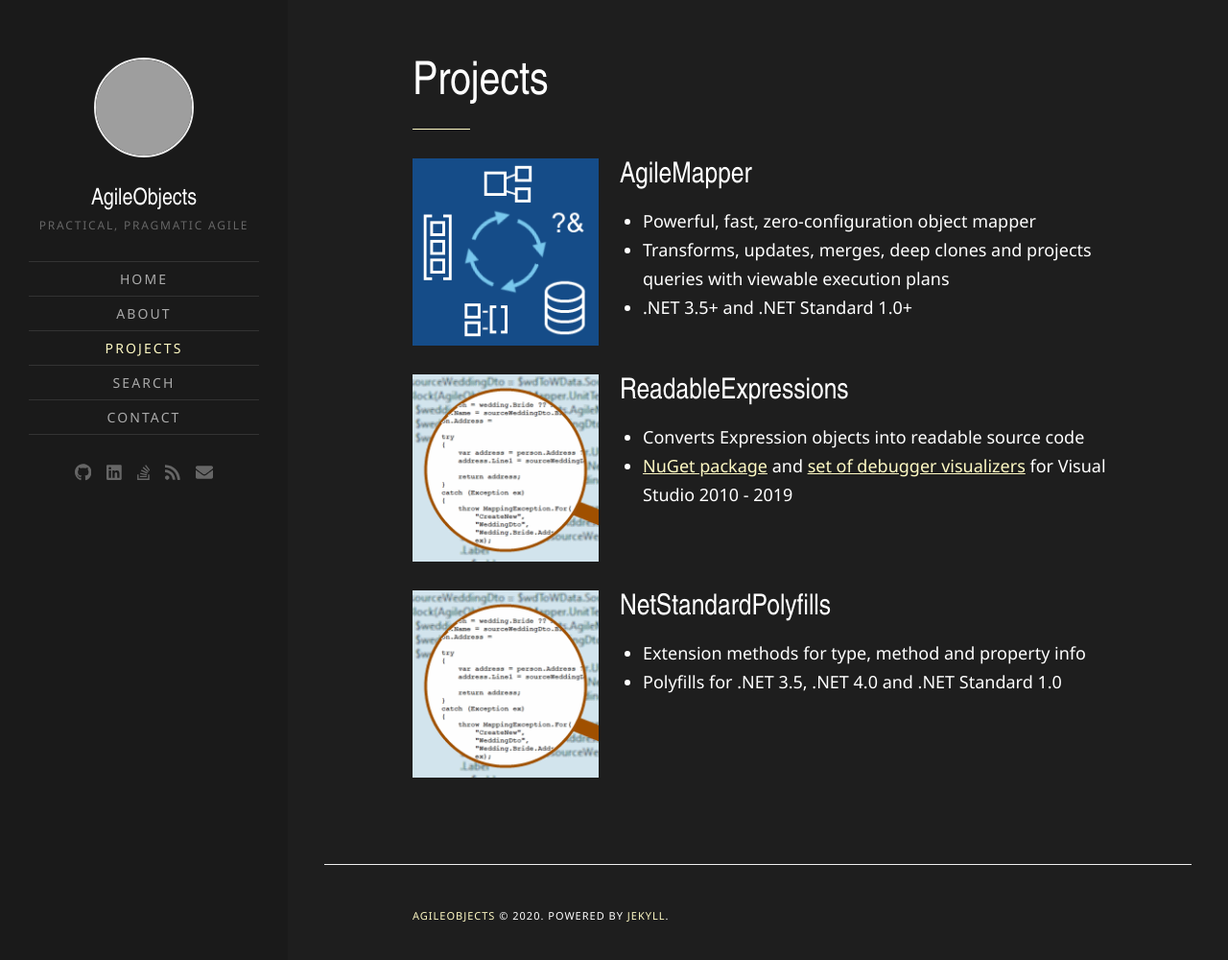
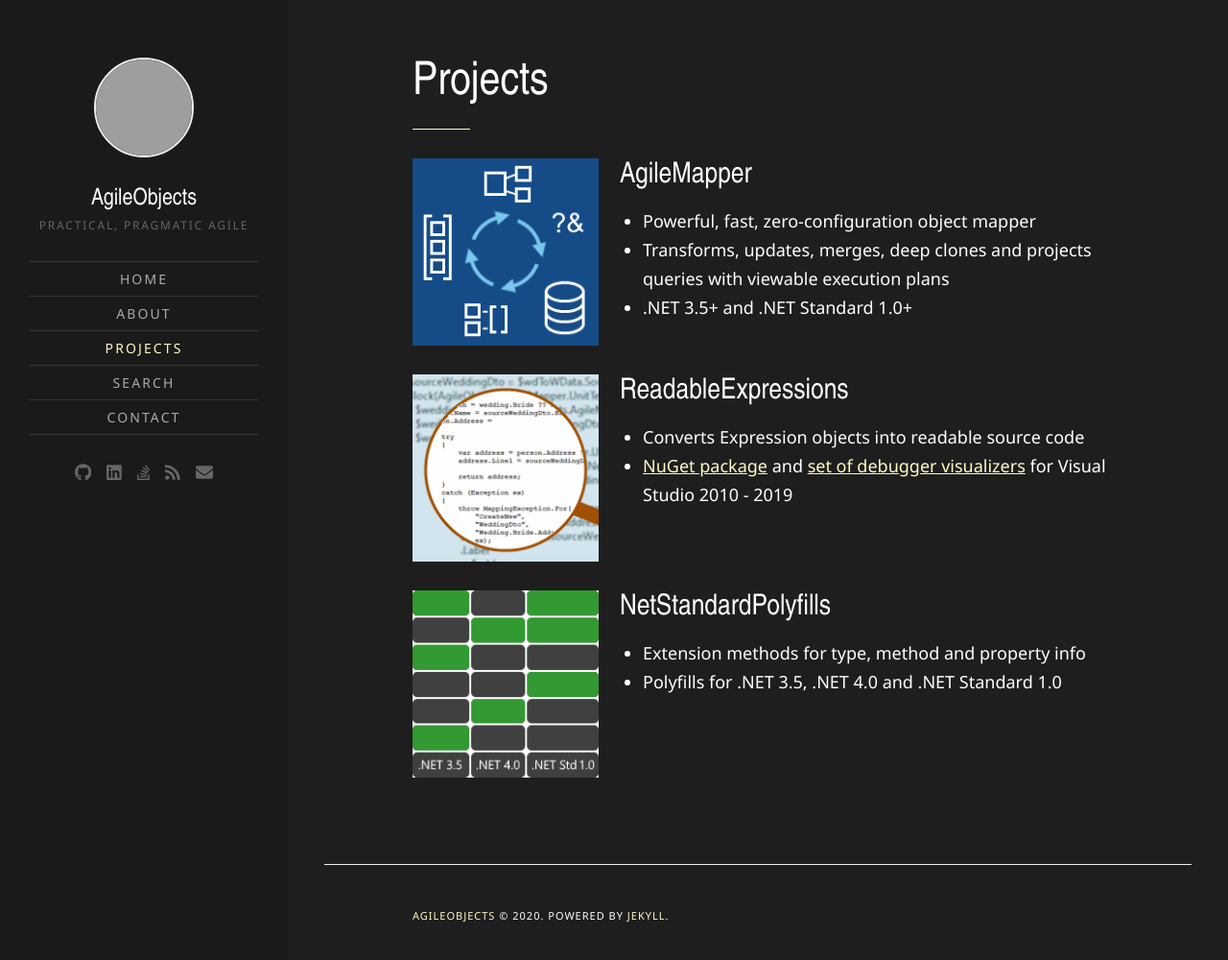
Before and after one commit to agileobjects/agileobjects.github.io, a Jekyll site: the page built from projects.html, in a window 1280 px wide and 1023 px high. Shown: the top 1000 px of the window at 96% size. Built offline with Jekyll 4.4.1, drawn with Linux system fonts in a browser that asks for light colours; grey boxes are pictures that could not be loaded.

Commit message:
Addong NetStandardPolyfills icon

```diff
--- a/projects.html
+++ b/projects.html
@@ -24,7 +24,7 @@ projects: [
   {
     name: NetStandardPolyfills,
     url: 'https://nuget.org/packages/AgileObjects.NetStandardPolyfills',
-    image: ReadableExpressions.gif,
+    image: NetStandardPolyfills.gif,
     description: [
         'Extension methods for type, method and property info',
         'Polyfills for .NET 3.5, .NET 4.0 and .NET Standard 1.0'
```
Also changed, not shown: assets/images/projects/NetStandardPolyfills.gif (added).
